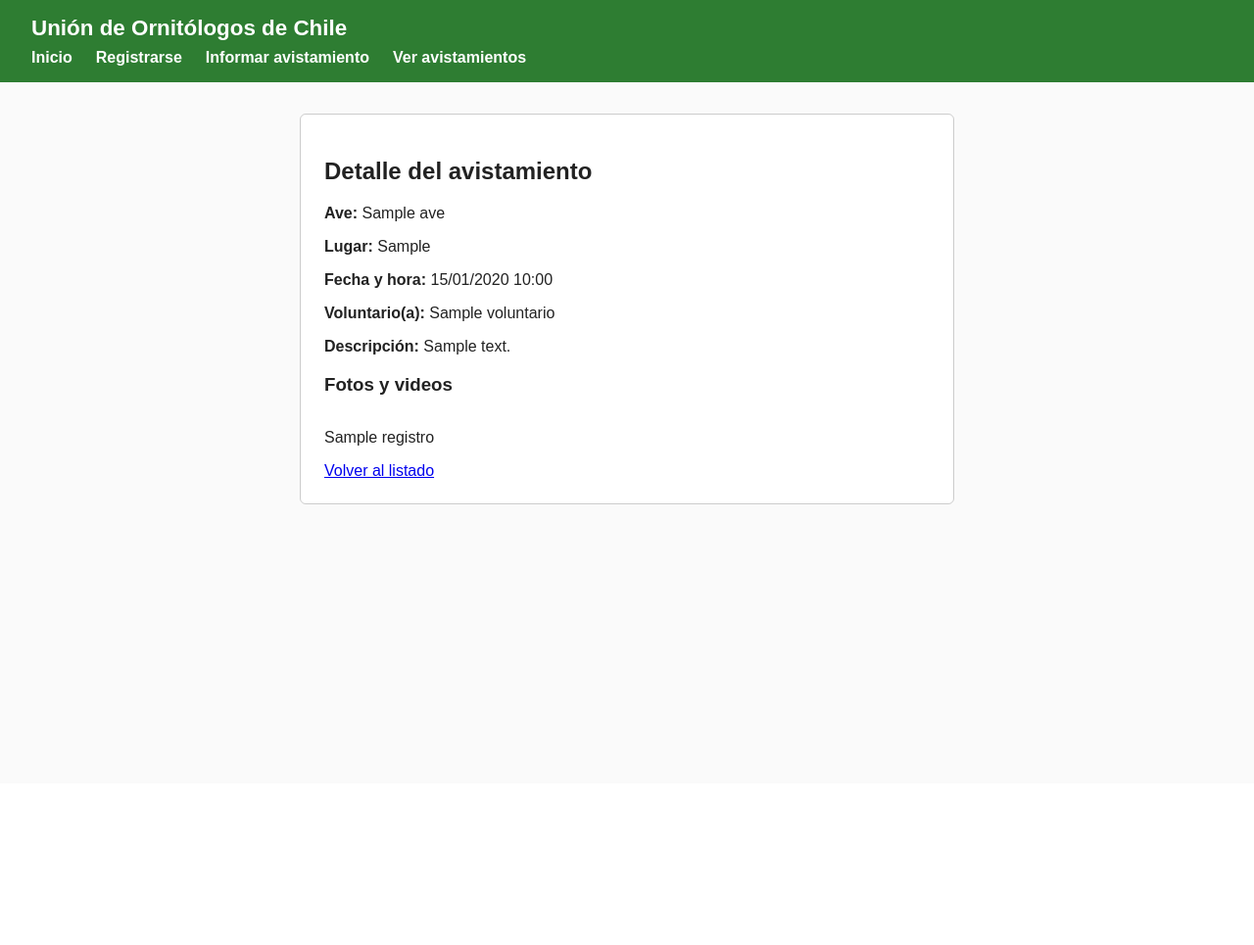
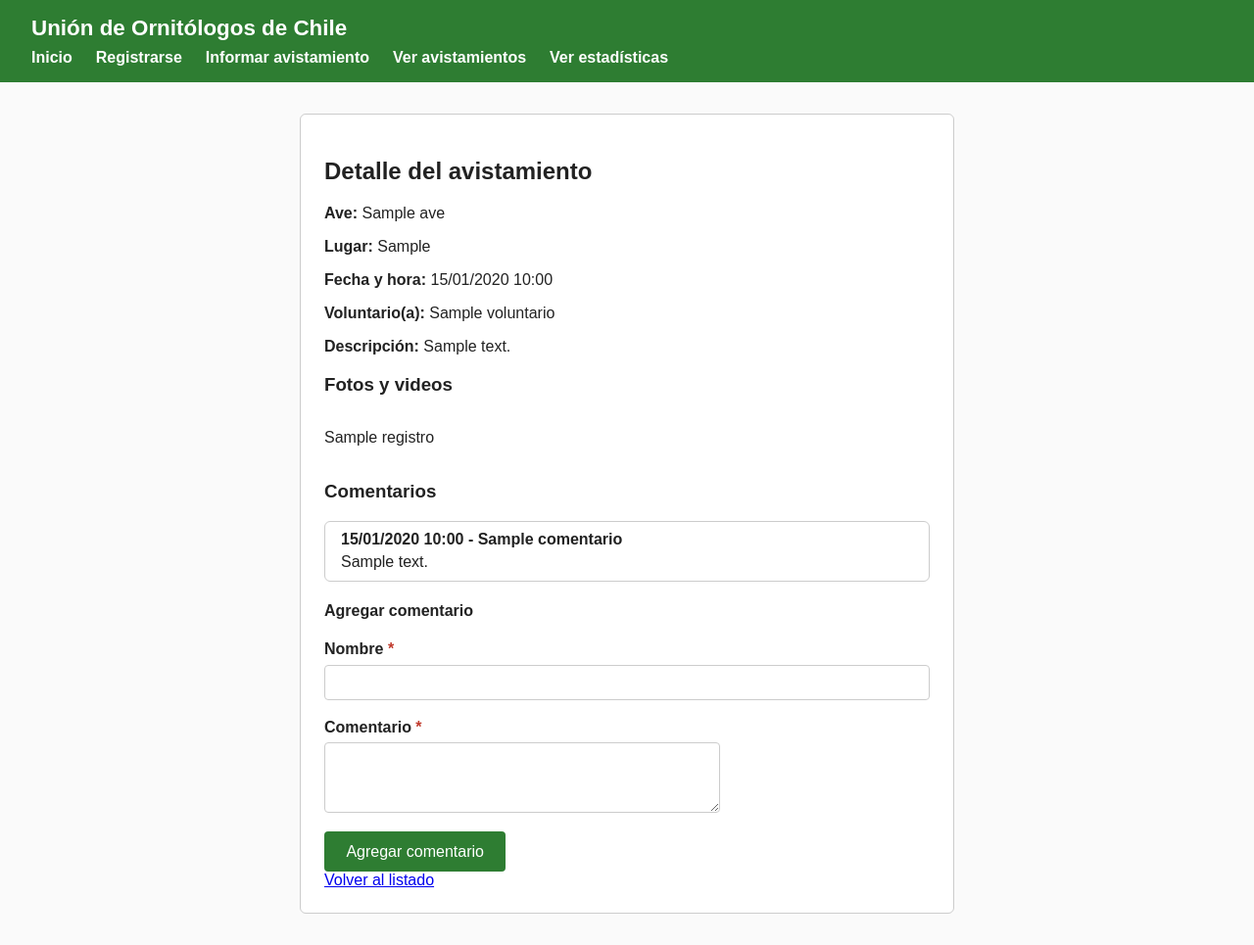
Before and after one commit to Davidrre/desarrollo_web_david_aguirre, a Flask app: page /avistamiento/1 in a window 1280 px wide. Shown: the whole page at 98% size. Before the commit the page ends 515 px from the top, so only its background shows below. Run offline with Flask 3, Linux system fonts and the light colour scheme; tables that the repository leaves empty hold one stand-in row (values such as "Sample post"); parts of the project's set-up code (start-up, migrations or seed data) failed here and were passed over.

Commit message:
Tarea 3: estadísticas y comentarios

```diff
--- a/app.py
+++ b/app.py
@@ -3,10 +3,10 @@ import uuid
 import filetype
 from datetime import datetime
 from werkzeug.utils import secure_filename
-from flask import Flask, render_template, request, redirect, url_for
-from extensions import db
-from models import Region, Comuna, Voluntario, Ave, Avistamiento, Registro
-from validations import (
+from flask import Flask, render_template, request, redirect, url_for, jsonify
+from database.extensions import db
+from database.models import Region, Comuna, Voluntario, Ave, Avistamiento, Registro, Comentario
+from utils.validations import (
     validar_nombre,
     validar_email,
     validar_celular,
@@ -17,6 +17,8 @@ from validations import (
     validar_lugar,
     validar_fecha_hora,
     validar_archivos,
+    validar_nombre_comentario,
+    validar_texto_comentario,
 )
 
 app = Flask(__name__)
@@ -185,6 +187,109 @@ def detalle_avistamiento(avistamiento_id):
     )
 
 
+@app.route("/avistamiento/<int:avistamiento_id>/comentarios", methods=["GET", "POST"])
+def comentarios_avistamiento(avistamiento_id):
+    # Si el avistamiento no existe, Flask responde 404.
+    avistamiento = Avistamiento.query.get_or_404(avistamiento_id)
+
+    if request.method == "GET":
+        comentarios = (
+            Comentario.query
+            .filter_by(avistamiento_id=avistamiento.id)
+            .order_by(Comentario.fecha.desc())
+            .all()
+        )
+        data = [
+            {
+                "fecha": c.fecha.strftime("%d/%m/%Y %H:%M"),
+                "nombre": c.nombre,
+                "texto": c.texto,
+            }
+            for c in comentarios
+        ]
+        return jsonify({"status": "ok", "data": data})
+
+    # --- POST: llegaron los datos del formulario de comentario ---
+    nombre = request.form.get("nombre", "")
+    texto = request.form.get("texto", "")
+
+    errores = {}
+    if not validar_nombre_comentario(nombre):
+        errores["nombre"] = "Ingrese un nombre de entre 3 y 50 caracteres."
+    if not validar_texto_comentario(texto):
+        errores["texto"] = "Ingrese un comentario de entre 5 y 300 caracteres."
+
+    if errores:
+        return jsonify({"status": "error", "errores": errores}), 400
+
+    nuevo_comentario = Comentario(
+        nombre=nombre.strip(),
+        texto=texto.strip(),
+        fecha=datetime.now(),
+        avistamiento_id=avistamiento.id,
+    )
+    db.session.add(nuevo_comentario)
+    db.session.commit()
+
+    return jsonify({"status": "ok"})
+
+
+@app.route("/estadisticas", methods=["GET"])
+def estadisticas():
+    return render_template("estadisticas.html")
+
+
+@app.route("/estadisticas/avistamientos-por-dia", methods=["GET"])
+def estadisticas_avistamientos_por_dia():
+    # Agrupamos por la fecha (sin la hora) del avistamiento y contamos cuántos hay.
+    dia = db.func.date(Avistamiento.fecha_hora)
+    filas = (
+        db.session.query(dia, db.func.count(Avistamiento.id))
+        .group_by(dia)
+        .order_by(dia)
+        .all()
+    )
+
+    data = []
+    for fecha, total in filas:
+        # MySQL entrega un objeto date y SQLite un texto: str() sirve para ambos.
+        fecha_formateada = datetime.strptime(str(fecha), "%Y-%m-%d").strftime("%d/%m/%Y")
+        data.append({"fecha": fecha_formateada, "total": total})
+
+    return jsonify({"status": "ok", "data": data})
+
+
+@app.route("/estadisticas/avistamientos-por-ave", methods=["GET"])
+def estadisticas_avistamientos_por_ave():
+    # Unimos cada avistamiento con su ave, agrupamos por ave y contamos.
+    filas = (
+        db.session.query(Ave.nombre, db.func.count(Avistamiento.id))
+        .join(Avistamiento, Avistamiento.ave_id == Ave.id)
+        .group_by(Ave.id, Ave.nombre)
+        .order_by(db.func.count(Avistamiento.id).desc(), Ave.nombre)
+        .all()
+    )
+
+    data = [{"ave": nombre, "total": total} for nombre, total in filas]
+    return jsonify({"status": "ok", "data": data})
+
+
+@app.route("/estadisticas/voluntarios-por-comuna", methods=["GET"])
+def estadisticas_voluntarios_por_comuna():
+    # Unimos cada voluntario con su comuna, agrupamos por comuna y contamos.
+    # Con el join solo aparecen las comunas que tienen al menos un voluntario.
+    filas = (
+        db.session.query(Comuna.nombre, db.func.count(Voluntario.id))
+        .join(Voluntario, Voluntario.comuna_id == Comuna.id)
+        .group_by(Comuna.id, Comuna.nombre)
+        .order_by(Comuna.nombre)
+        .all()
+    )
+
+    data = [{"comuna": nombre, "total": total} for nombre, total in filas]
+    return jsonify({"status": "ok", "data": data})
+
+
 def obtener_datos_region_comuna():
     """Devuelve (regiones, comunas_por_region) listos para pasar a la plantilla."""
     regiones = Region.query.order_by(Region.nombre).all()
--- a/static/css/style.css
+++ b/static/css/style.css
@@ -75,7 +75,8 @@ label {
 }
 
 input,
-select {
+select,
+textarea {
   padding: 0.5rem;
   border: 1px solid var(--color-borde);
   border-radius: 4px;
@@ -281,3 +282,34 @@ footer {
 #tabla-avistamientos tbody tr:hover {
   background-color: #f5f5f5;
 }
+
+/* Comentarios del avistamiento */
+#texto-comentario {
+  align-self: flex-start;
+  max-width: 100%;
+  font-family: inherit;
+}
+
+.comentario {
+  border: 1px solid var(--color-borde);
+  border-radius: 6px;
+  padding: 0.6rem 1rem;
+  margin-bottom: 0.8rem;
+}
+
+.comentario-cabecera {
+  font-weight: bold;
+  margin: 0 0 0.3rem 0;
+}
+
+.comentario-texto {
+  margin: 0;
+}
+
+/* Gráficos de estadísticas */
+.grafico {
+  width: 100%;
+  max-width: 800px;
+  height: 400px;
+  margin: 0 auto 2rem auto;
+}
--- /dev/null
+++ b/static/js/comentarios.js
@@ -0,0 +1,118 @@
+// Referencias al DOM
+const formComentario = document.getElementById("form-comentario");
+const nombreInput = document.getElementById("nombre-comentario");
+const textoInput = document.getElementById("texto-comentario");
+const errorNombre = document.getElementById("error-nombre-comentario");
+const errorTexto = document.getElementById("error-texto-comentario");
+const listaComentarios = document.getElementById("lista-comentarios");
+
+// Validadores
+const validarNombre = (valor) => {
+  const largo = valor.trim().length;
+  return largo >= 3 && largo <= 50;
+};
+
+const validarTexto = (valor) => {
+  const largo = valor.trim().length;
+  return largo >= 5 && largo <= 300;
+};
+
+// Mostrar / ocultar errores
+const mostrarError = (spanElem, esValido) => {
+  if (esValido) {
+    spanElem.classList.remove("visible");
+  } else {
+    spanElem.classList.add("visible");
+  }
+};
+
+// Dibuja la lista de comentarios en la página.
+// Usamos textContent (y no innerHTML) porque el texto lo escribió un usuario:
+// así el navegador lo muestra como texto y nunca lo ejecuta como HTML.
+const mostrarComentarios = (comentarios) => {
+  listaComentarios.innerHTML = "";
+
+  if (comentarios.length === 0) {
+    const vacio = document.createElement("p");
+    vacio.textContent = "Aún no hay comentarios.";
+    listaComentarios.appendChild(vacio);
+    return;
+  }
+
+  comentarios.forEach((comentario) => {
+    const caja = document.createElement("div");
+    caja.className = "comentario";
+
+    const cabecera = document.createElement("p");
+    cabecera.className = "comentario-cabecera";
+    cabecera.textContent = `${comentario.fecha} - ${comentario.nombre}`;
+
+    const texto = document.createElement("p");
+    texto.className = "comentario-texto";
+    texto.textContent = comentario.texto;
+
+    caja.appendChild(cabecera);
+    caja.appendChild(texto);
+    listaComentarios.appendChild(caja);
+  });
+};
+
+// GET: pide la lista de comentarios al servidor
+const cargarComentarios = () => {
+  fetch(formComentario.action) // 1 acceder a la URL (por defecto es GET)
+    .then((response) => {
+      if (!response.ok) {
+        throw new Error("Network response was not ok");
+      }
+      return response.json(); // 2 parseamos el response a un json
+    })
+    .then((respuesta) => {
+      mostrarComentarios(respuesta["data"]); // 3 dibujamos los comentarios
+    })
+    .catch((error) => {
+      console.error("No se pudieron cargar los comentarios:", error);
+    });
+};
+
+// POST: envía el comentario al servidor
+const enviarComentario = () => {
+  fetch(formComentario.action, {
+    method: "POST",
+    body: new FormData(formComentario), // campos "nombre" y "texto" del formulario
+  })
+    .then((response) => response.json()) // leemos el JSON también cuando el status es 400
+    .then((respuesta) => {
+      if (respuesta["status"] === "ok") {
+        formComentario.reset();
+        mostrarError(errorNombre, true);
+        mostrarError(errorTexto, true);
+        cargarComentarios();
+      } else {
+        // El servidor encontró errores: se muestran y el formulario sigue visible
+        const errores = respuesta["errores"];
+        mostrarError(errorNombre, !errores["nombre"]);
+        mostrarError(errorTexto, !errores["texto"]);
+      }
+    })
+    .catch((error) => {
+      console.error("No se pudo enviar el comentario:", error);
+    });
+};
+
+// Al enviar el formulario: validar primero en el navegador
+formComentario.addEventListener("submit", (event) => {
+  event.preventDefault();
+
+  const nombreValido = validarNombre(nombreInput.value);
+  const textoValido = validarTexto(textoInput.value);
+
+  mostrarError(errorNombre, nombreValido);
+  mostrarError(errorTexto, textoValido);
+
+  if (nombreValido && textoValido) {
+    enviarComentario();
+  }
+});
+
+// Al abrir la página, mostrar los comentarios que ya existen
+cargarComentarios();
--- a/templates/base.html
+++ b/templates/base.html
@@ -16,6 +16,7 @@
         <li><a href="{{ url_for('registrar_voluntario') }}">Registrarse</a></li>
         <li><a href="{{ url_for('registrar_avistamiento') }}">Informar avistamiento</a></li>
         <li><a href="{{ url_for('listado_avistamientos') }}">Ver avistamientos</a></li>
+        <li><a href="{{ url_for('estadisticas') }}">Ver estadísticas</a></li>
       </ul>
     </nav>
   </header>
--- a/templates/detalle_avistamiento.html
+++ b/templates/detalle_avistamiento.html
@@ -59,8 +59,36 @@
     {% endfor %}
   </div>
 
+  <h3>Comentarios</h3>
+
+  <div id="lista-comentarios"></div>
+
+  <h4>Agregar comentario</h4>
+
+  <form id="form-comentario" novalidate
+        action="{{ url_for('comentarios_avistamiento', avistamiento_id=avistamiento.id) }}"
+        method="post">
+    <div class="campo">
+      <label for="nombre-comentario">Nombre <span class="obligatorio">*</span></label>
+      <input type="text" id="nombre-comentario" name="nombre">
+      <span class="error" id="error-nombre-comentario">Ingrese un nombre de entre 3 y 50 caracteres.</span>
+    </div>
+
+    <div class="campo">
+      <label for="texto-comentario">Comentario <span class="obligatorio">*</span></label>
+      <textarea id="texto-comentario" name="texto" rows="3" cols="40"></textarea>
+      <span class="error" id="error-texto-comentario">Ingrese un comentario de entre 5 y 300 caracteres.</span>
+    </div>
+
+    <button type="submit">Agregar comentario</button>
+  </form>
+
   <a href="{{ url_for('listado_avistamientos') }}">
     Volver al listado
   </a>
 </section>
 {% endblock %}
+
+{% block javascript %}
+<script src="{{ url_for('static', filename='js/comentarios.js') }}"></script>
+{% endblock %}
--- a/templates/index.html
+++ b/templates/index.html
@@ -21,7 +21,7 @@
       Informar avistamiento
     </a>
 
-    <a href="#">
+    <a href="{{ url_for('estadisticas') }}">
       Estadísticas
     </a>
   </nav>
```
Also changed, not shown: database/models.py (renamed from models.py, +12 -1 lines), database/tabla-comentario.sql (added, +14 -0 lines), static/js/estadisticas.js (added, +110 -0 lines), templates/estadisticas.html (added, +25 -0 lines), utils/validations.py (renamed from validations.py, +16 -1 lines), README.md, database/aves.sql (renamed from aves.sql), database/extensions.py (renamed from extensions.py), database/region-comuna.sql (renamed from region-comuna.sql), database/tarea2.sql (renamed from tarea2.sql).
